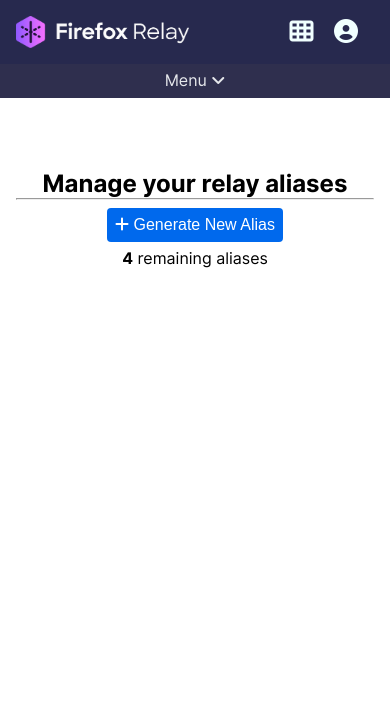
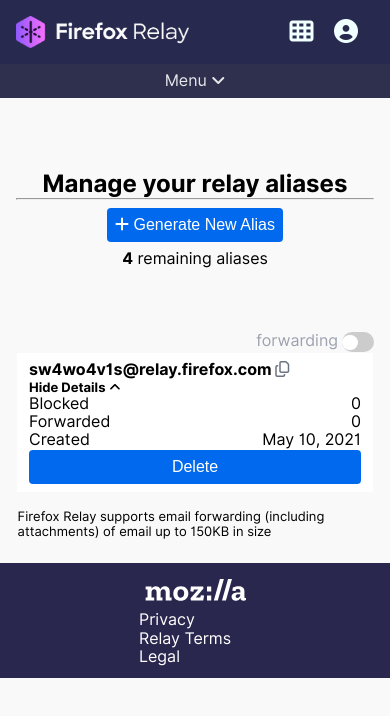
Before and after one commit to AL-S4H3R/mozilla-interview, a website: page index.html in a window 390 px wide. Drawn offline with Linux system fonts and the light colour scheme.

Commit message:
Mobile Design skeleton

```diff
--- a/assets/styles.css
+++ b/assets/styles.css
@@ -62,9 +62,6 @@
   margin: 0;
 }
 
-h2 {
-    text-align: center;
-}
 /* Put CSS Styles Here */
 .nav {
     display: flex;
@@ -99,6 +96,7 @@
 
 .header-container {
     margin-top: 4rem;
+    border-bottom-width: 2px;
 }
 
 .btn {
@@ -111,3 +109,94 @@
     text-align: center;
     margin-top: 0.5rem;
 }
+
+.flex {
+    display: flex;
+}
+
+.items-center {
+    align-items: center;
+}
+
+.justify-center {
+    justify-content: center;
+}
+
+.justify-end {
+    justify-content: flex-end;
+}
+
+.justify-start {
+    justify-content: flex-start;
+}
+
+.justify-between {
+    justify-content: space-between;
+}
+
+.switch {
+    position: relative;
+    display: inline-block;
+    width: 2rem;
+    height: 1.25rem;
+    margin-left: 0.25rem;
+}
+
+.switch input {
+    opacity: 0;
+    width: 0;
+    height: 0;
+}
+
+/* The slider */
+.slider-container {
+    margin-top: 4rem;
+    color: #9CA3AF;
+}
+
+.slider {
+    position: absolute;
+    cursor: pointer;
+    top: 0;
+    left: 0;
+    right: 0;
+    bottom: 0;
+    background-color: #ccc;
+    -webkit-transition: .4s;
+    transition: .4s;
+}
+
+.slider:before {
+    position: absolute;
+    content: "";
+    height: 0.95rem;
+    width: 0.95rem;
+    left: 0.025rem;
+    top:0.15rem;
+    background-color: white;
+    -webkit-transition: .4s;
+    transition: .4s;
+}
+
+input:checked + .slider {
+    background-color: #2196F3;
+}
+
+input:focus + .slider {
+    box-shadow: 0 0 1px #2196F3;
+}
+
+input:checked + .slider:before {
+    -webkit-transform: translateX(1rem);
+    -ms-transform: translateX(1rem);
+    transform: translateX(1rem);
+}
+
+  /* Rounded sliders */
+  .slider.round {
+    border-radius: 1.5rem;
+  }
+
+  .slider.round:before {
+    border-radius: 50%;
+  }
--- a/index.html
+++ b/index.html
@@ -11,7 +11,7 @@
     <link rel="stylesheet" href="assets/styles.css">
 </head>
 
-<body>
+<body style="background-color: #f9f9fa;">
     <!-- Navbar -->
     <nav class="nav" >
         <img src="./assets/img/logo-relay.png" alt="" class="logo">
@@ -34,9 +34,10 @@
     <!-- main section -->
     <section>
         <div class="header-container">
-            <h2>Manage your relay aliases</h2>
+            <h2 class="text-center">Manage your relay aliases</h2>
         </div>
         <hr/>
+
         <div class="btn">
             <button>
                 <i class="fas fa-plus"></i>
@@ -44,8 +45,63 @@
             </button>
         </div>
         <p class="text-center"> <strong>4</strong> remaining aliases</p>
+
+        <div class="flex justify-end slider-container">
+            <p>forwarding</p>
+            <label class="switch">
+                <input type="checkbox">
+                <span class="slider round"></span>
+            </label>
+        </div>
+
+        <!-- Details card -->
+        <div
+            style="
+                border-width: 1px;
+                border-color: #f9f9fa;
+                border-style: solid;
+                background-color: #fff;
+                padding-top: 0.5rem;
+                padding-bottom: 0.5rem;
+                padding-left: 0.75rem;
+                padding-right: 0.75rem;
+            "
+        >
+            <h4>
+                sw4wo4v1s@relay.firefox.com
+                <i class="far fa-copy" style="color: #6b7280;"></i>
+            </h4>
+            <div>
+                <p style="font-size: small;">
+                    <strong>Hide Details</strong>
+                    <i class="fas fa-angle-up"></i>
+                </p>
+            </div>
+            <div>
+                <p class="flex justify-between">
+                    Blocked <span>0</span>
+                </p>
+                <p class="flex justify-between">
+                    Forwarded <span>0</span>
+                </p>
+                <p class="flex justify-between">
+                    Created <span> May 10, 2021</span>
+                </p>
+                <button style="width: 100%;">Delete</button>
+            </div>
+        </div>
+        <p style="font-size: small; padding: 1rem 0.1rem 1rem 0.1rem;">Firefox Relay supports email forwarding (including attachments) of email up to 150KB in size</p>
     </section>
-
+    <footer style="background-color: #2a274e; padding-top: 0.75rem; padding-bottom: 0.75rem;">
+        <div class="flex justify-center">
+            <div style="color: white;">
+                <img src="./assets/img/logo-mozilla.svg" alt="" style="height: 2rem;">
+                <p>Privacy</p>
+                <p>Relay Terms</p>
+                <p>Legal</p>
+            </div>
+        </div>
+    </footer>
     <script src="https://kit.fontawesome.com/4c55e184d1.js" crossorigin="anonymous"></script>
     <script src="assets/app.js"></script>
 </body>
```
